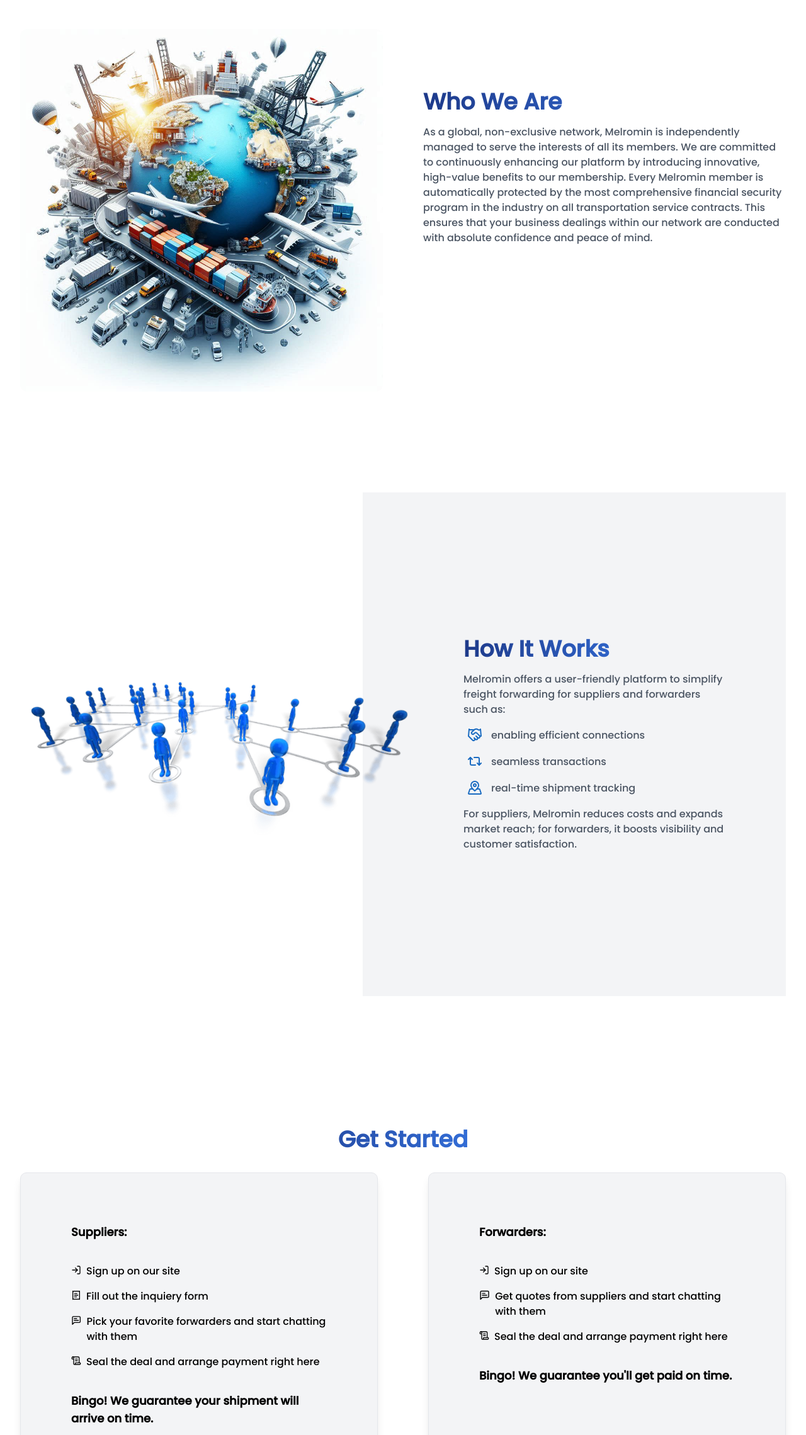
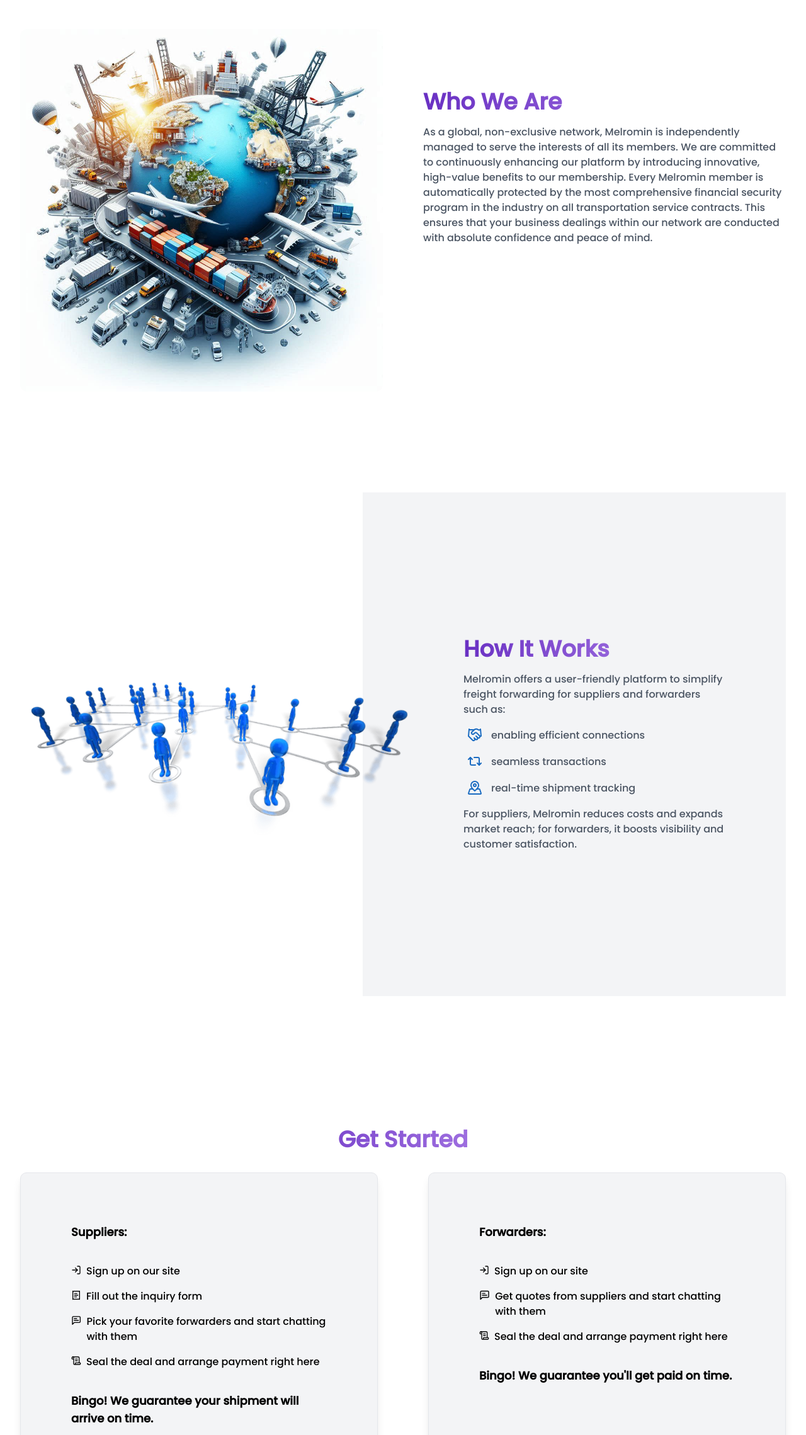
Before and after one commit to melika760/MelrominGlobalNetwork, a Next.js app: page / in a window 1280 px wide. Shown: the part 1072-3351 px from the top of the page at 63% size. Built offline with nearby package versions, Linux system fonts and the light colour scheme; no server answers.

Commit message:
change color

```diff
--- a/app/_components/Aboutus.jsx
+++ b/app/_components/Aboutus.jsx
@@ -28,7 +28,7 @@
             <span className="hidden lg:absolute lg:inset-y-0 lg:-start-16 lg:block lg:w-16 lg:bg-gray-100"></span>
 
             <div className="p-0 sm:p-16 lg:p-24">
-              <h2 className="text-3xl font-extrabold sm:text-4xl bg-gradient-to-r from-blue-900 to-blue-500 bg-clip-text text-transparent">
+              <h2 className="text-3xl font-extrabold sm:text-4xl bg-gradient-to-r from-[#6930c3]  to-[#b388eb] bg-clip-text text-transparent">
                 How It Works
               </h2>
               <p className="mt-4 text-gray-600">
--- a/app/_components/Getstarted.jsx
+++ b/app/_components/Getstarted.jsx
@@ -9,7 +9,7 @@
     <section className='my-20 overflow-x-hidden' id='start'>
   <div className="mx-auto max-w-screen-xl px-4 py-8 sm:px-6 sm:py-12 lg:px-8 lg:py-16">
     <div className="mx-auto max-w-lg text-center">
-      <h2 className="text-3xl font-extrabold sm:text-4xl  bg-gradient-to-r from-blue-900  to-blue-500 bg-clip-text text-transparent " data-animation="animate-fade-in">Get Started</h2>
+      <h2 className="text-3xl font-extrabold sm:text-4xl  bg-gradient-to-r from-[#6930c3]  to-[#b388eb] bg-clip-text text-transparent " data-animation="animate-fade-in">Get Started</h2>
     </div>
 
     <div className="mt-8 grid lg:grid-cols-2 grid-cols-1 lg:gap-20 gap-10">
@@ -17,7 +17,7 @@
 <h2 className='font-bold text-lg'>Suppliers:</h2>
 <ul className='my-7'>
     <li className='flex py-2'><LogIn className='mr-2 h-5 w-4 '/> Sign up on our site</li>
-    <li className='flex py-2'><ReceiptText className='mr-2 h-5 w-4'/> Fill out the inquiery form</li>
+    <li className='flex py-2'><ReceiptText className='mr-2 h-5 w-4'/> Fill out the inquiry form</li>
     <li className='flex py-2'><MessageSquareText className='mr-2 h-5 w-5 max-sm:w-6'/>Pick your favorite forwarders and start chatting with them</li>
     <li className='flex py-2'><ScrollText className='mr-2 h-5 w-4 max-sm:w-5'/>Seal the deal and arrange payment right here </li>
 </ul>
--- a/app/_components/Works.jsx
+++ b/app/_components/Works.jsx
@@ -15,7 +15,7 @@
 
       </div>
       <div className="lg:py-24" data-animation="animate-turnright">
-        <h2 className="text-3xl font-extrabold sm:text-4xl  bg-gradient-to-r from-blue-900  to-blue-500 bg-clip-text text-transparent  "> Who We Are</h2>
+        <h2 className="text-3xl font-extrabold sm:text-4xl  bg-gradient-to-r from-[#6930c3]  to-[#b388eb] bg-clip-text text-transparent  "> Who We Are</h2>
 
         <p className="mt-4 text-gray-600">
 
```
